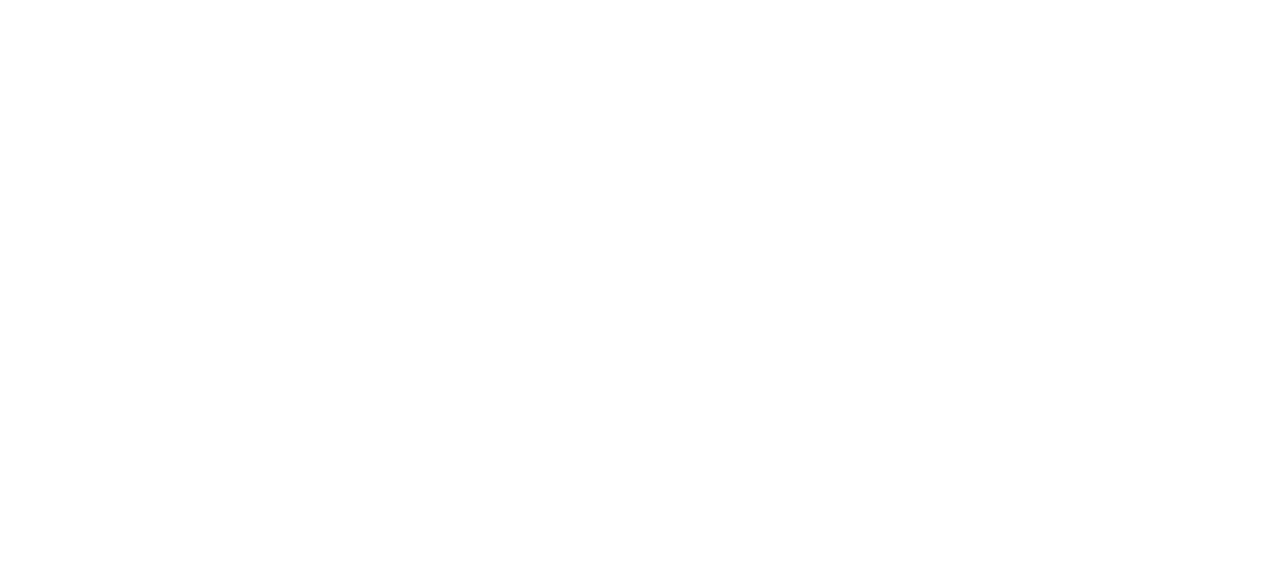
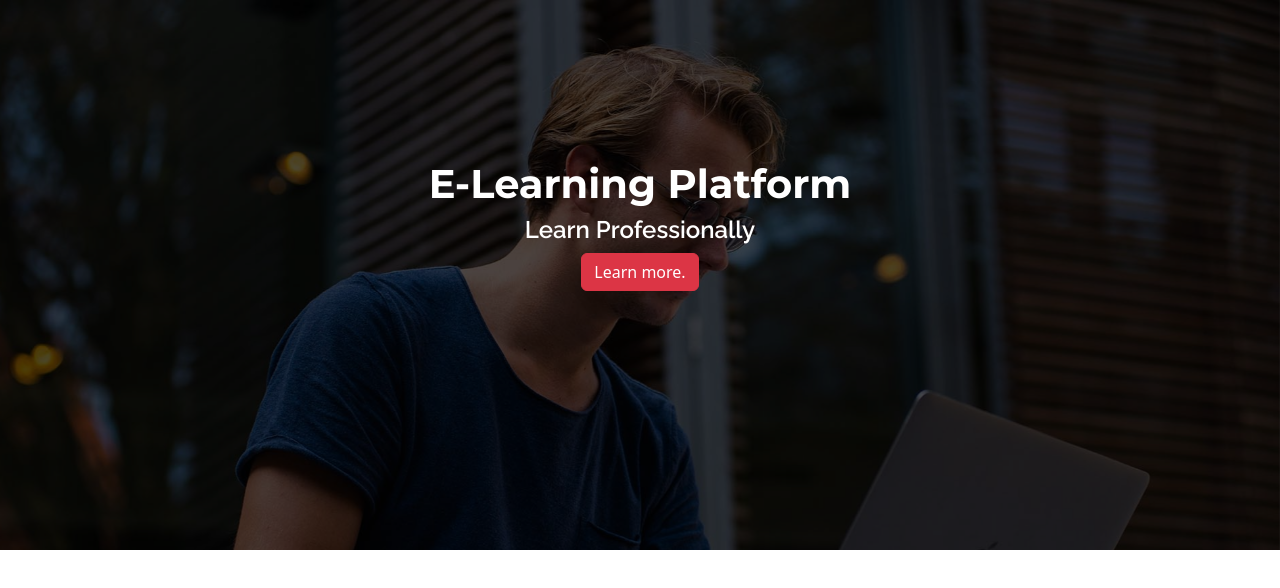
Before and after one commit to rahaman84/elms, a React (Create React App) app: page / in a window 1280 px wide. Shown: the top 588 px of the page. Built offline with nearby package versions, Linux system fonts and the light colour scheme.

Commit message:
Make Topbanner

```diff
--- a/src/App.js
+++ b/src/App.js
@@ -1,9 +1,10 @@
 import React from "react";
+import TopBanner from "./components/TopBanner/TopBanner";
 
 function App() {
   return (
     <div >
-
+      <TopBanner/>
     </div>
   );
 }
--- a/src/asset/css/custom.css
+++ b/src/asset/css/custom.css
@@ -0,0 +1,30 @@
+.topFixedBanner{
+    background-image: url("../image/banner.jpg");
+    min-height: 550px;
+    background-attachment: fixed;
+    background-position: center;
+    background-repeat: no-repeat;
+    background-size: cover;
+}
+.topFixedBannerOverlay{
+    position: absolute;
+    min-height: 550px;
+    width: 100%;
+    background-color: rgb(0, 0, 0,0.7);
+}
+.topContent{
+
+    margin-top: 10em;
+}
+.topTitle{
+    font-family:'Montserrat', sans-serif;
+    font-weight: 700;
+    color: #ffffff;
+    font-size: 48;
+}
+.topSubTitle{
+    font-family:'Raleway', sans-serif;
+    font-weight: 600;
+    color: #ffffff;
+    font-size: 22;
+}
--- /dev/null
+++ b/src/components/TopBanner/TopBanner.jsx
@@ -0,0 +1,31 @@
+import React, { Component, Fragment } from 'react'
+import { Button, Col, Container, Row } from 'react-bootstrap'
+import '../../asset/css/custom.css';
+import '../../asset/css/bootstrap.min.css';
+
+ class TopBanner extends Component {
+  render() {
+    return (
+
+     <Fragment>
+        <Container fluid={true} className="topFixedBanner p-0">
+            <div className='topFixedBannerOverlay'>
+
+              <Container className='topContent'>
+                <Row>
+                  <Col className='text-center'>
+                  <h1 className='topTitle'>E-Learning Platform</h1>
+                  <h4 className='topSubTitle'>Learn Professionally </h4>
+                   <Button variant="danger">Learn more.</Button>{' '}
+                  </Col>
+                </Row>
+              </Container>
+
+            </div>
+        </Container>
+     </Fragment>
+    )
+  }
+}
+
+export default TopBanner
```
